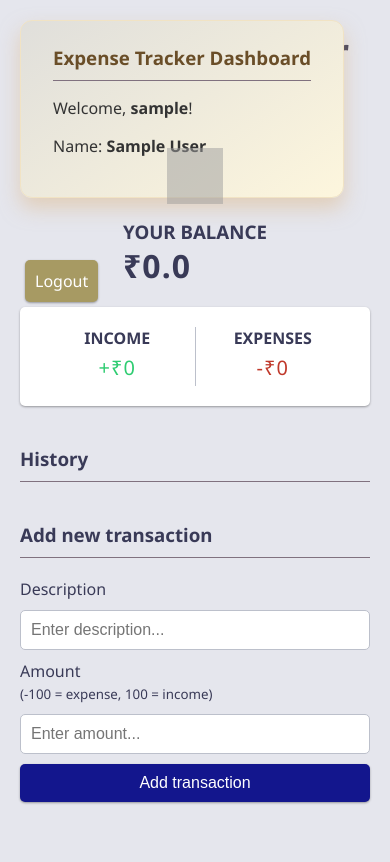
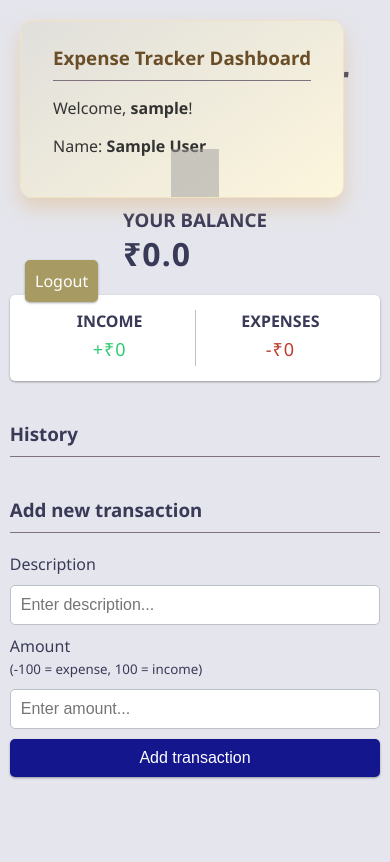
Before and after one commit to aphex18/Expense_Tracker, a Django app: page / in a window 390 px wide. After the commit the page ends 779 px from the top, so only its background shows below. Run offline with Django 5.2, Linux system fonts and the light colour scheme; the visitor is signed in with stand-in values (Sample User, id 1); data comes from the database, SQL or seed files in the repository; data that the repository does not hold is empty; parts of the project's set-up code (start-up, migrations or seed data) failed here and were passed over; grey boxes are pictures that could not be loaded.

Commit message:
Enhance responsive styles for dashboard layout in main.css

```diff
--- a/public/static/css/main.css
+++ b/public/static/css/main.css
@@ -211,29 +211,116 @@
 .notification-container p {
   margin: 0;
 }
-/* Dashboard responsive - clean layout */
-@media (max-width: 768px) {
+/* Dashboard responsive for all devices */
+
+/* Tablet Portrait - iPad (768px - 1024px) */
+@media screen and (min-width: 768px) and (max-width: 1024px) {
   .header {
-    position: relative;
-    width: 90%;
-    max-width: 350px;
+    width: 85%;
+    max-width: 400px;
     margin: 20px auto;
-    left: 0;
-    transform: none;
+  }
+
+  .container {
+    width: 85%;
+    max-width: 500px;
   }
 }
 
-@media (max-width: 480px) {
+/* Tablet Landscape & Small Desktop (769px - 1200px) */
+@media screen and (min-width: 1025px) and (max-width: 1200px) {
+  .header {
+    width: 300px;
+    margin: 20px;
+  }
+
+  .container {
+    width: 400px;
+  }
+}
+
+/* Mobile Landscape (481px - 767px) */
+@media screen and (min-width: 481px) and (max-width: 767px) {
+  .header {
+    width: 90%;
+    max-width: 350px;
+    margin: 15px auto;
+  }
+
+  .container {
+    width: 90%;
+    max-width: 400px;
+  }
+}
+
+/* Mobile Portrait - iPhone, Android (320px - 480px) */
+@media screen and (max-width: 480px) {
   .header {
     width: 95%;
     max-width: 350px;
-    margin: 15px auto;
+    margin: 10px auto;
     flex-direction: column;
-    gap: 15px;
+    gap: 10px;
   }
 
   .header img {
-    width: 3.5rem;
-    height: 3.5rem;
+    width: 3rem;
+    height: 3rem;
+  }
+
+  .container {
+    width: 95%;
+    margin: 10px auto;
+  }
+
+  .inc-exp-container {
+    padding: 15px;
+  }
+
+  .money {
+    font-size: 18px;
   }
 }
+
+/* Extra Small Mobile (320px and below) */
+@media screen and (max-width: 320px) {
+  .header {
+    width: 98%;
+    margin: 8px auto;
+    gap: 8px;
+  }
+
+  .header img {
+    width: 2.5rem;
+    height: 2.5rem;
+  }
+
+  .container {
+    width: 98%;
+    margin: 8px auto;
+  }
+
+  h1 {
+    font-size: 1rem;
+  }
+
+  .balance {
+    font-size: 1.5rem;
+  }
+}
+
+/* Large Desktop (1201px and up) */
+@media screen and (min-width: 1201px) {
+  body {
+    padding: 20px;
+  }
+
+  .header {
+    width: 350px;
+    margin: 30px;
+  }
+
+  .container {
+    width: 450px;
+  }
+}
```
